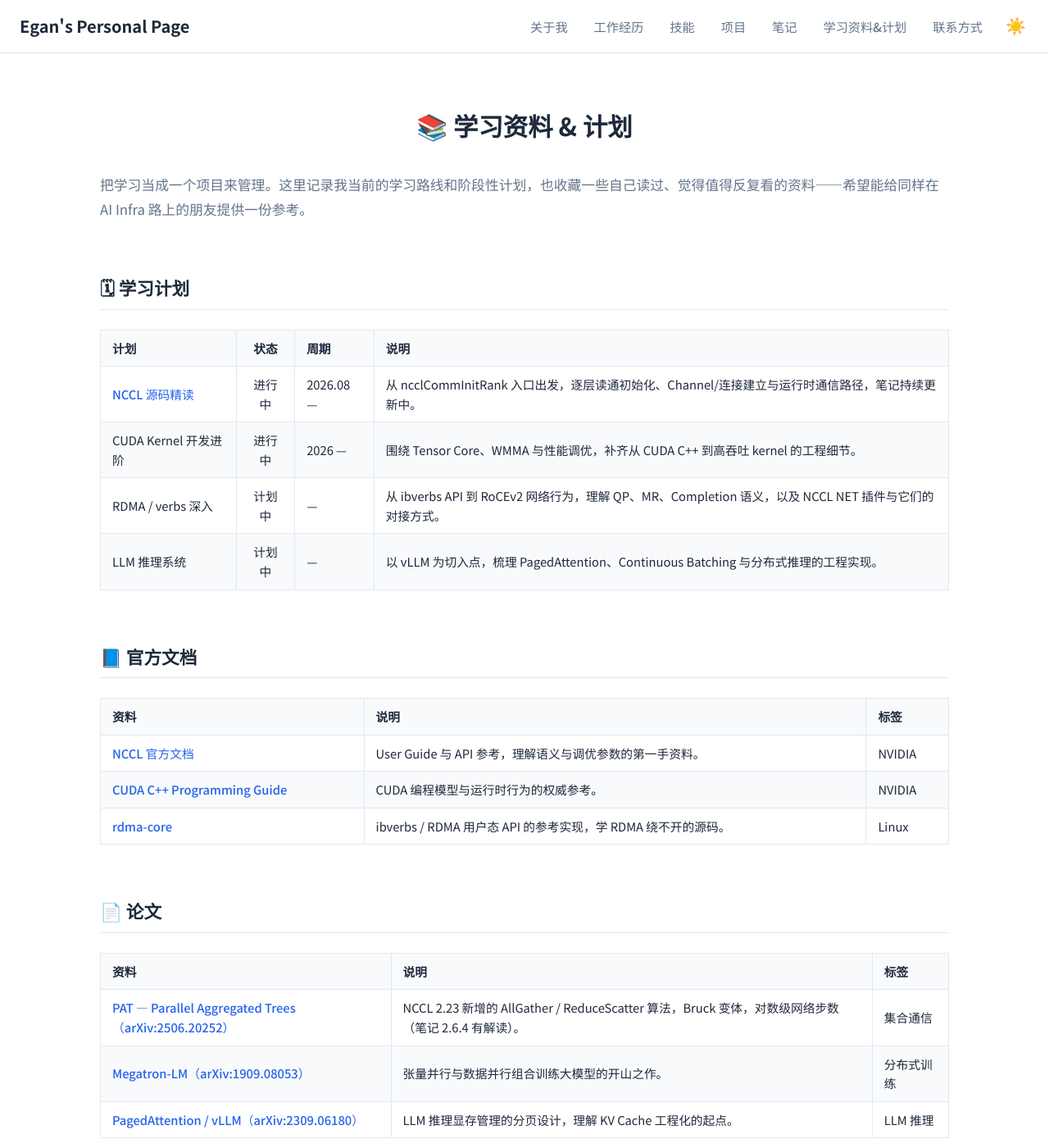
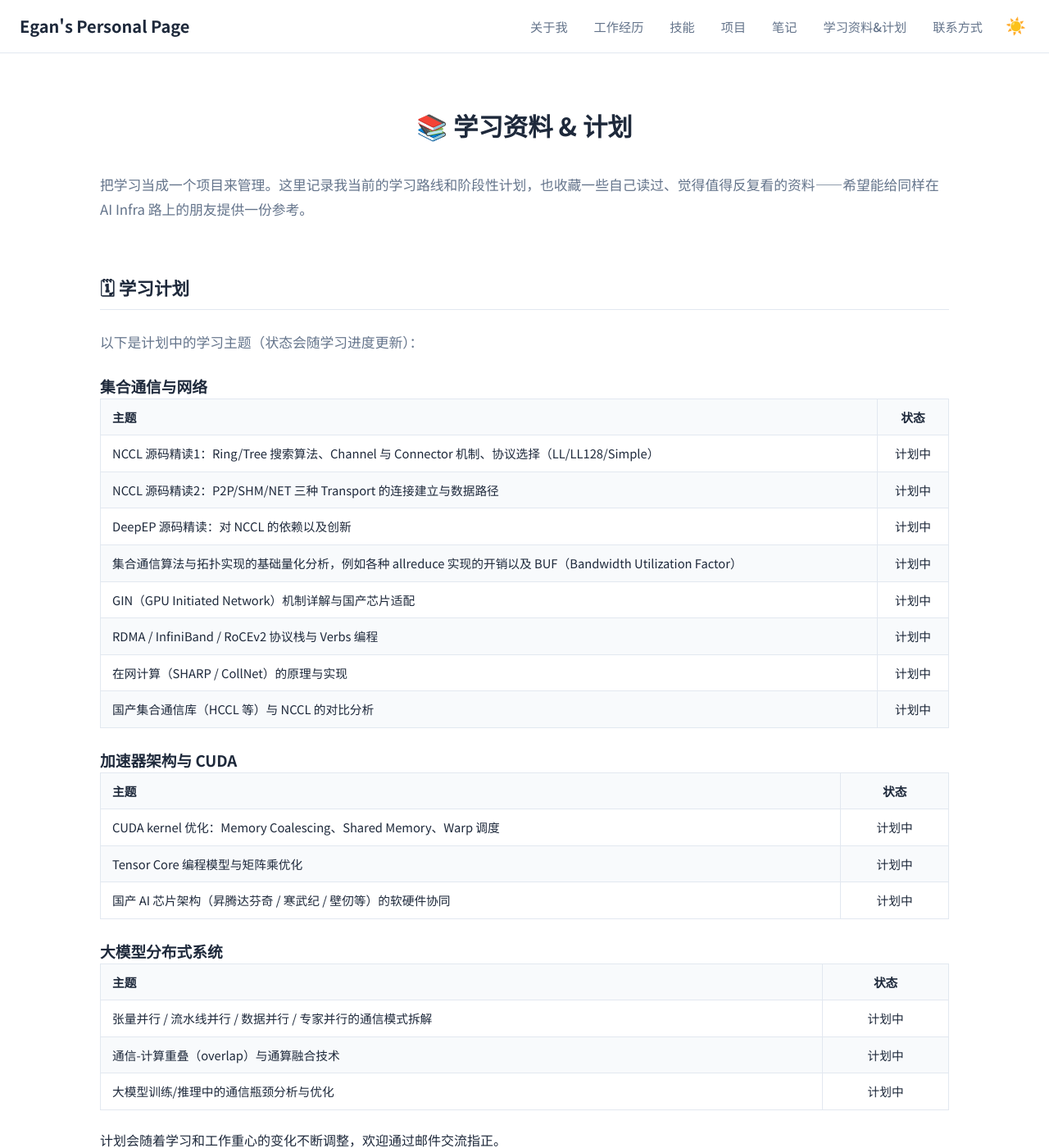
Before and after one commit to Lejun-Hu/Lejun-Hu.github.io, a Jekyll site: the page built from learning/index.md, in a window 1280 px wide and 1400 px high. Shown: the whole window at 82% size. Built offline with Jekyll 4.4.1, drawn with Linux system fonts in a browser that asks for light colours; some of the changed text lies outside the part shown.

Commit message:
learning page: curate entries (keep MirrorFrog, add scaling book) and migrate study plans from README

```diff
--- a/learning/index.md
+++ b/learning/index.md
@@ -11,46 +11,47 @@ permalink: /learning/
 
 ## 🗓 学习计划
 
-| 计划 | 状态 | 周期 | 说明 |
-|------|:----:|------|------|
-| [NCCL 源码精读](/notes/2026-8-24-nccl-source-study/) | 进行中 | 2026.08 — | 从 ncclCommInitRank 入口出发，逐层读通初始化、Channel/连接建立与运行时通信路径，笔记持续更新中。 |
-| CUDA Kernel 开发进阶 | 进行中 | 2026 — | 围绕 Tensor Core、WMMA 与性能调优，补齐从 CUDA C++ 到高吞吐 kernel 的工程细节。 |
-| RDMA / verbs 深入 | 计划中 | — | 从 ibverbs API 到 RoCEv2 网络行为，理解 QP、MR、Completion 语义，以及 NCCL NET 插件与它们的对接方式。 |
-| LLM 推理系统 | 计划中 | — | 以 vLLM 为切入点，梳理 PagedAttention、Continuous Batching 与分布式推理的工程实现。 |
+以下是计划中的学习主题（状态会随学习进度更新）：
 
-## 📘 官方文档
+### 集合通信与网络
+
+| 主题 | 状态 |
+|------|:----:|
+| NCCL 源码精读1：Ring/Tree 搜索算法、Channel 与 Connector 机制、协议选择（LL/LL128/Simple） | 计划中 |
+| NCCL 源码精读2：P2P/SHM/NET 三种 Transport 的连接建立与数据路径 | 计划中 |
+| DeepEP 源码精读：对 NCCL 的依赖以及创新 | 计划中 |
+| 集合通信算法与拓扑实现的基础量化分析，例如各种 allreduce 实现的开销以及 BUF（Bandwidth Utilization Factor） | 计划中 |
+| GIN（GPU Initiated Network）机制详解与国产芯片适配 | 计划中 |
+| RDMA / InfiniBand / RoCEv2 协议栈与 Verbs 编程 | 计划中 |
+| 在网计算（SHARP / CollNet）的原理与实现 | 计划中 |
+| 国产集合通信库（HCCL 等）与 NCCL 的对比分析 | 计划中 |
+
+### 加速器架构与 CUDA
+
+| 主题 | 状态 |
+|------|:----:|
+| CUDA kernel 优化：Memory Coalescing、Shared Memory、Warp 调度 | 计划中 |
+| Tensor Core 编程模型与矩阵乘优化 | 计划中 |
+| 国产 AI 芯片架构（昇腾达芬奇 / 寒武纪 / 壁仞等）的软硬件协同 | 计划中 |
+
+### 大模型分布式系统
+
+| 主题 | 状态 |
+|------|:----:|
+| 张量并行 / 流水线并行 / 数据并行 / 专家并行的通信模式拆解 | 计划中 |
+| 通信-计算重叠（overlap）与通算融合技术 | 计划中 |
+| 大模型训练/推理中的通信瓶颈分析与优化 | 计划中 |
+
+> 计划会随着学习和工作重心的变化不断调整，欢迎通过邮件交流指正。
+
+## 🖥 算力卡 & 选型
 
 | 资料 | 说明 | 标签 |
 |------|------|------|
-| [NCCL 官方文档](https://docs.nvidia.com/deeplearning/nccl/user-guide/docs/index.html) | User Guide 与 API 参考，理解语义与调优参数的第一手资料。 | NVIDIA |
-| [CUDA C++ Programming Guide](https://docs.nvidia.com/cuda/cuda-c-programming-guide/) | CUDA 编程模型与运行时行为的权威参考。 | NVIDIA |
-| [rdma-core](https://github.com/linux-rdma/rdma-core) | ibverbs / RDMA 用户态 API 的参考实现，学 RDMA 绕不开的源码。 | Linux |
+| [MirrorFrog — AI 算力卡百科](https://mirrorfrog.com/) | 收录 233 款 AI 芯片的规格对比与排行，覆盖 NVIDIA / AMD / 昇腾 / 寒武纪 等，附路线图与 TCO 计算器。 | 选型 |
 
-## 📄 论文
+## 📖 在线书
 
 | 资料 | 说明 | 标签 |
 |------|------|------|
-| [PAT — Parallel Aggregated Trees（arXiv:2506.20252）](https://arxiv.org/abs/2506.20252) | NCCL 2.23 新增的 AllGather / ReduceScatter 算法，Bruck 变体，对数级网络步数（笔记 2.6.4 有解读）。 | 集合通信 |
-| [Megatron-LM（arXiv:1909.08053）](https://arxiv.org/abs/1909.08053) | 张量并行与数据并行组合训练大模型的开山之作。 | 分布式训练 |
-| [PagedAttention / vLLM（arXiv:2309.06180）](https://arxiv.org/abs/2309.06180) | LLM 推理显存管理的分页设计，理解 KV Cache 工程化的起点。 | LLM 推理 |
-
-## 🧩 源码仓库
-
-| 资料 | 说明 | 标签 |
-|------|------|------|
-| [NVIDIA/nccl](https://github.com/NVIDIA/nccl) | 本笔记的精读对象——集合通信库的参考实现。 | C++ |
-| [NVIDIA/gdrcopy](https://github.com/NVIDIA/gdrcopy) | CPU 直读显存的用户态库，NCCL GDRCopy 路径的底层依赖。 | CUDA |
-| [pytorch/pytorch](https://github.com/pytorch/pytorch) | ProcessGroupNCCL 是观察"框架如何使用 NCCL"的最佳样本。 | C++/Python |
-
-## 🎓 课程 & 视频
-
-| 资料 | 说明 | 标签 |
-|------|------|------|
-| [GPU MODE（原 CUDA MODE）](https://www.youtube.com/@GPUMODE) | 社区驱动的 GPU 编程系列讲座，覆盖 Triton、PTX 与性能调优实战。 | 视频 |
-
-## 📚 书籍
-
-| 资料 | 说明 | 标签 |
-|------|------|------|
-| Programming Massively Parallel Processors（4th Ed.） | GPU 体系结构与 CUDA 编程的经典教材，适合系统性打底。 | 书籍 |
-| Computer Architecture: A Quantitative Approach | 理解互联、缓存一致性与存储墙的底层视角。 | 体系结构 |
+| [How to Scale Your Model（JAX Scaling Book）](https://jax-ml.github.io/scaling-book/) | Google DeepMind 出品的大规模 LLM 训练系统教程：Roofline 分析、TPU 原理、sharding 与各类并行策略、LLaMA 3 训练/服务成本估算，含 GPU 专题章。 | 分布式训练 |
```
Also changed, not shown: README.md.
